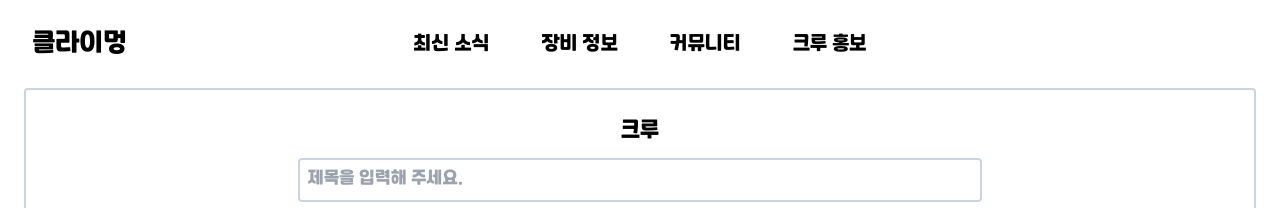
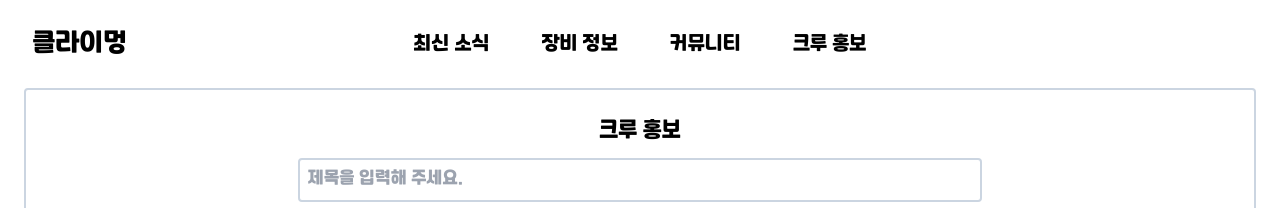
Before and after one commit to dmson1218/climeong, a Next.js app: page /crew/create in a window 1280 px wide. Shown: the top 208 px of the page. Built offline with nearby package versions, Linux system fonts and the light colour scheme.

Commit message:
fix: 네이밍 실수 수정

```diff
--- a/src/app/crew/create/page.tsx
+++ b/src/app/crew/create/page.tsx
@@ -1,5 +1,5 @@
 import CreateBoard from "@/components/Board/CreateBoard";
 
 export default function CrewPostCreatePage() {
-    return <CreateBoard boardType="crew" boardTitle="크루" />;
+    return <CreateBoard boardType="crew" boardTitle="크루 홍보" />;
 }
```
